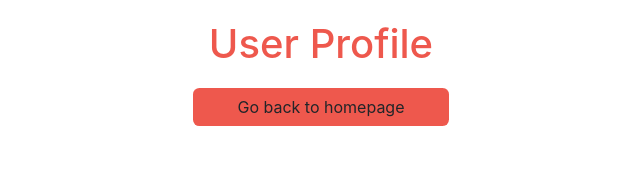
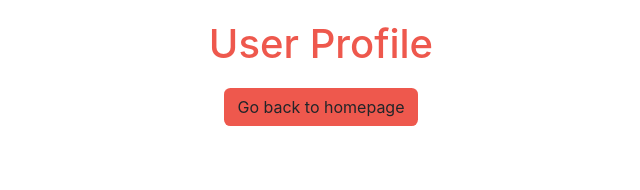
Before and after one commit to nusrat-m-borsha/Book-Rental-CSE482.3, a PHP site: page /user.html in a window 1280 px wide. Shown: the part 88-278 px from the top of the page, without its empty margins (319-959 px from the left). Run offline with PHP 8.4, Linux system fonts and the light colour scheme; some libraries are stand-ins or nearby versions.

Commit message:
fixed button

```diff
--- a/style.css
+++ b/style.css
@@ -91,7 +91,6 @@
 
 .home-button{
     background-color: #ee584d;
-    width:20%;
     margin-left: auto;
     margin-right: auto;
     text-align: center;
--- a/user.html
+++ b/user.html
@@ -57,9 +57,11 @@
         </div>
        <!----------------------------------Homepage Button and User Options----------------------------------->
 
-       <div class="home-button">
-            <a class="btn btn-default" href="#" role="button">Go back to homepage</a>
-       </div>
+       <div class="row text-center">
+            <div class="col-md-12 form-group">
+              <button class="btn home-button" type="submit">Go back to homepage</button>
+            </div>
+      </div>
 
 
 
```
Also changed, not shown: feedback.html (+5 -4 lines).
